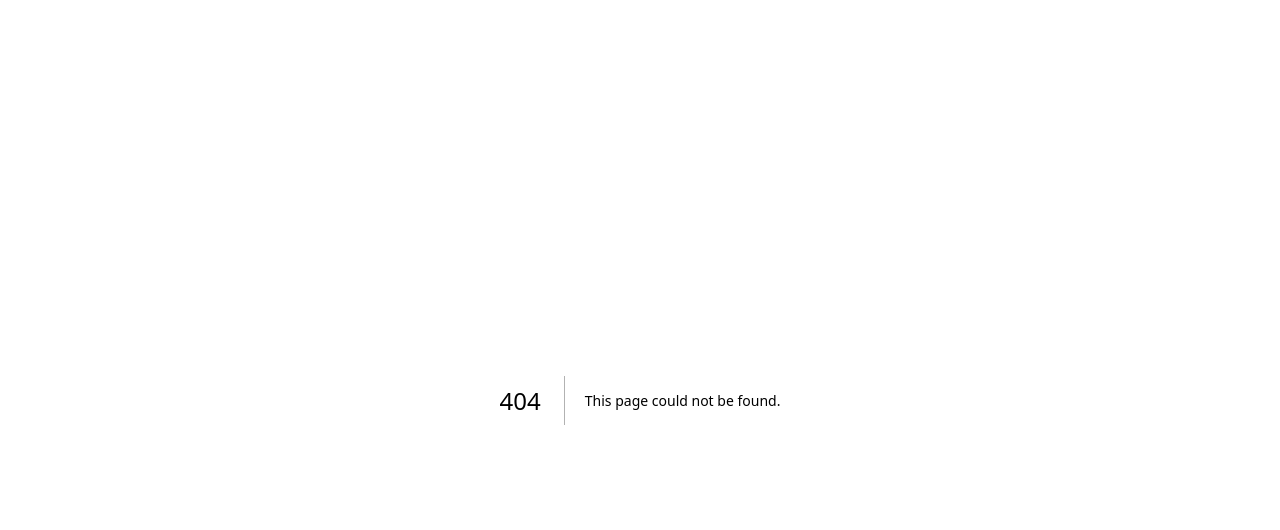
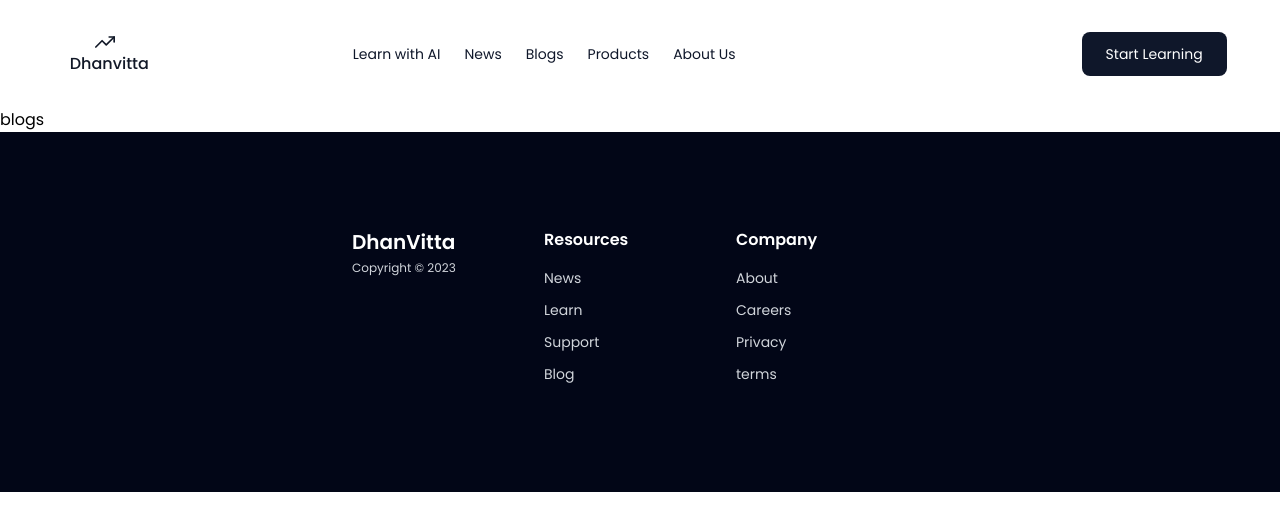
Before and after one commit to dhanvitta/Dhanvitta, a Next.js app: page /blogs in a window 1280 px wide. Before the commit this address had no page. Shown: the top 530 px of the page. Built offline with nearby package versions, Linux system fonts and the light colour scheme.

Commit message:
Added Blog page

```diff
--- /dev/null
+++ b/src/app/(pages)/blogs/page.js
@@ -0,0 +1,16 @@
+import Footer from "@/app/Components/Footer";
+import Header from "@/app/Components/Header";
+import React from "react";
+
+export default function Blogs() {
+    return (
+        <React.Fragment>
+            <Header />
+            <div className="">
+                blogs
+            </div>
+            <Footer />
+        </React.Fragment>
+
+    )
+}
--- a/src/app/news/page.js
+++ b/src/app/(pages)/news/page.js
@@ -2,7 +2,7 @@
 import React, { useState, useEffect } from 'react';
 import { FiAlertCircle, FiClock, FiFileText } from "react-icons/fi";
 import gsap from "gsap";
-import Header from '../Components/Header';
+import Header from '../../Components/Header';
 
 function MyComponent() {
 
--- a/src/app/Components/Header.js
+++ b/src/app/Components/Header.js
@@ -1,3 +1,4 @@
+"use client"
 import React from 'react'
 import { FiAlignRight, FiTrendingUp } from "react-icons/fi";
 import Link from 'next/link'
@@ -14,7 +15,7 @@
                 <div className='flex flex-row items-center  justify-center mt-4 xs:mt-6 sm:mt-0 md:mt-0 lg:mt-0 text-sm text-slate-900 w-full '>
                     <Link href='/learn'><p className='hover:text-blue-500 hover:underline hover:underline-offset-8 hover:decoration-wavy mr-6 cursor-pointer'>Learn with AI</p></Link>
                     <Link href='/news'> <p className='hover:text-blue-500 hover:underline hover:underline-offset-8 hover:decoration-wavy mr-6 cursor-pointer'>News</p></Link>
-                    <p className='hover:text-blue-500 hover:underline hover:underline-offset-8 hover:decoration-wavy mr-6 cursor-pointer'>Blogs</p>
+                    <Link href='/blogs'> <p className='hover:text-blue-500 hover:underline hover:underline-offset-8 hover:decoration-wavy mr-6 cursor-pointer'>Blogs</p></Link>
                     <p className='hover:text-blue-500 hover:underline hover:underline-offset-8 hover:decoration-wavy mr-6 cursor-pointer'>Products</p>
                     <p className='hover:text-blue-500 hover:underline hover:underline-offset-8 hover:decoration-wavy mr-6 cursor-pointer'>About Us</p>
 
```
Also changed, not shown: pages/api/blogs.js (renamed from pages/api/hello.js).
